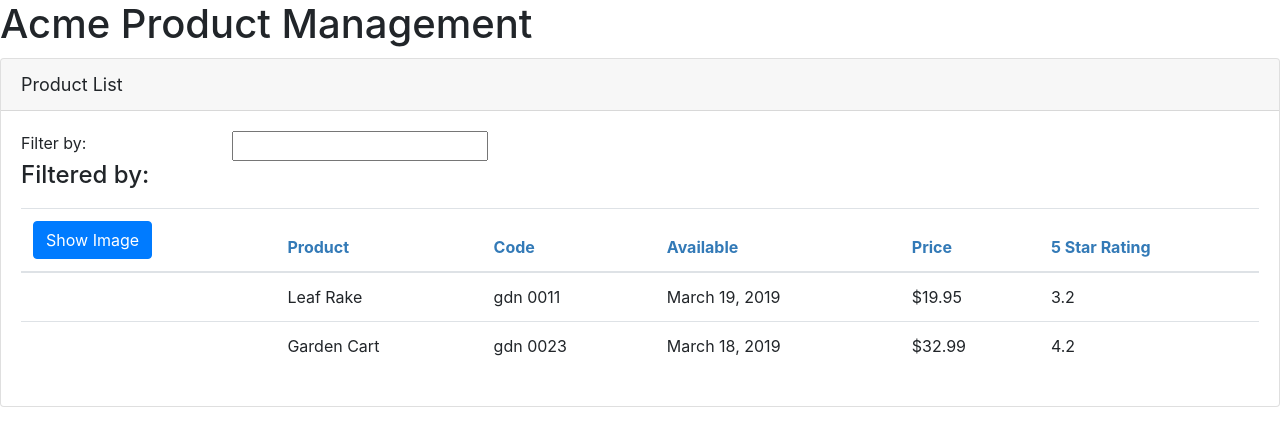
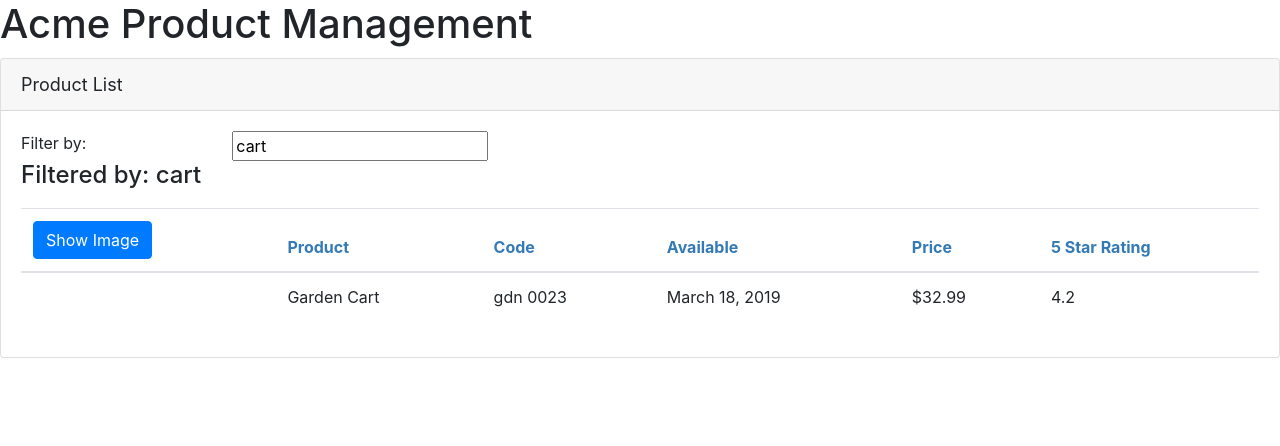
Before and after one commit to jjuniorvieiran/angular-getting-started-JJ-2, an Angular app in the folder APM-Start/: page / in a window 1280 px wide. Shown: the top 446 px of the page. Built offline with nearby package versions, Linux system fonts and the light colour scheme.

Commit message:
filtering a list. using two-way binding and product.filter()

```diff
--- a/APM-Start/src/app/products/product-list.component.html
+++ b/APM-Start/src/app/products/product-list.component.html
@@ -56,7 +56,7 @@
               </pm-star>
             </td>
           </tr>  -->
-          <tr *ngFor='let product of products'>
+          <tr *ngFor='let product of filteredProducts'>
             <td>
               <img *ngIf='showImage'
                    [src]='product.imageUrl'
--- a/APM-Start/src/app/products/product-list.component.ts
+++ b/APM-Start/src/app/products/product-list.component.ts
@@ -9,8 +9,7 @@
   templateUrl: './product-list.component.html',
   styleUrls: ['./product-list.component.css']
 })
-export class ProductListComponent implements OnInit
-{
+export class ProductListComponent implements OnInit {
   pageTitle: string = 'Product List';
   imageWidth = 50;
   imageMargin = 2;
@@ -23,11 +22,10 @@
   }
   set listFilter(value: string) {
     this._listFilter = value;
-    // this.filteredProducts = this.listFilter ? this.performFilter(this.listFilter) : this.products;
+    this.filteredProducts = this.listFilter ? this.performFilter(this.listFilter) : this.products;
   }
 
-  // filteredProducts: IProduct[] = [];
-  // products: IProduct[] = [];
+  filteredProducts: IProduct[] = [];
   products: IProduct[] = [
     {
       "productId": 1,
@@ -52,16 +50,22 @@
   ];
 
   // constructor(private productService: ProductService) { }
+  constructor() {
+    this.filteredProducts = this.products;
+    this.listFilter = 'cart';
+  }
 
   // onRatingClicked(message: string): void {
   //   this.pageTitle = 'Product List: ' + message;
   // }
 
-  // performFilter(filterBy: string): IProduct[] {
-  //   filterBy = filterBy.toLocaleLowerCase();
-  //   return this.products.filter((product: IProduct) =>
-  //     product.productName.toLocaleLowerCase().indexOf(filterBy) !== -1);
-  // }
+  performFilter(filterBy: string): IProduct[] {
+    filterBy = filterBy.toLocaleLowerCase();
+    return this.products.filter((product: IProduct) =>
+        product.productName.toLocaleLowerCase().indexOf(filterBy) !== -1);
+        //to return a product filtered, filter expect ((product: IProduct) => true)
+        //1 === something was founds 1 !=== -1 is true
+  }
 
   toggleImage(): void {
     this.showImage = !this.showImage;
```
Lines whose indentation alone changed are shown as unchanged.
